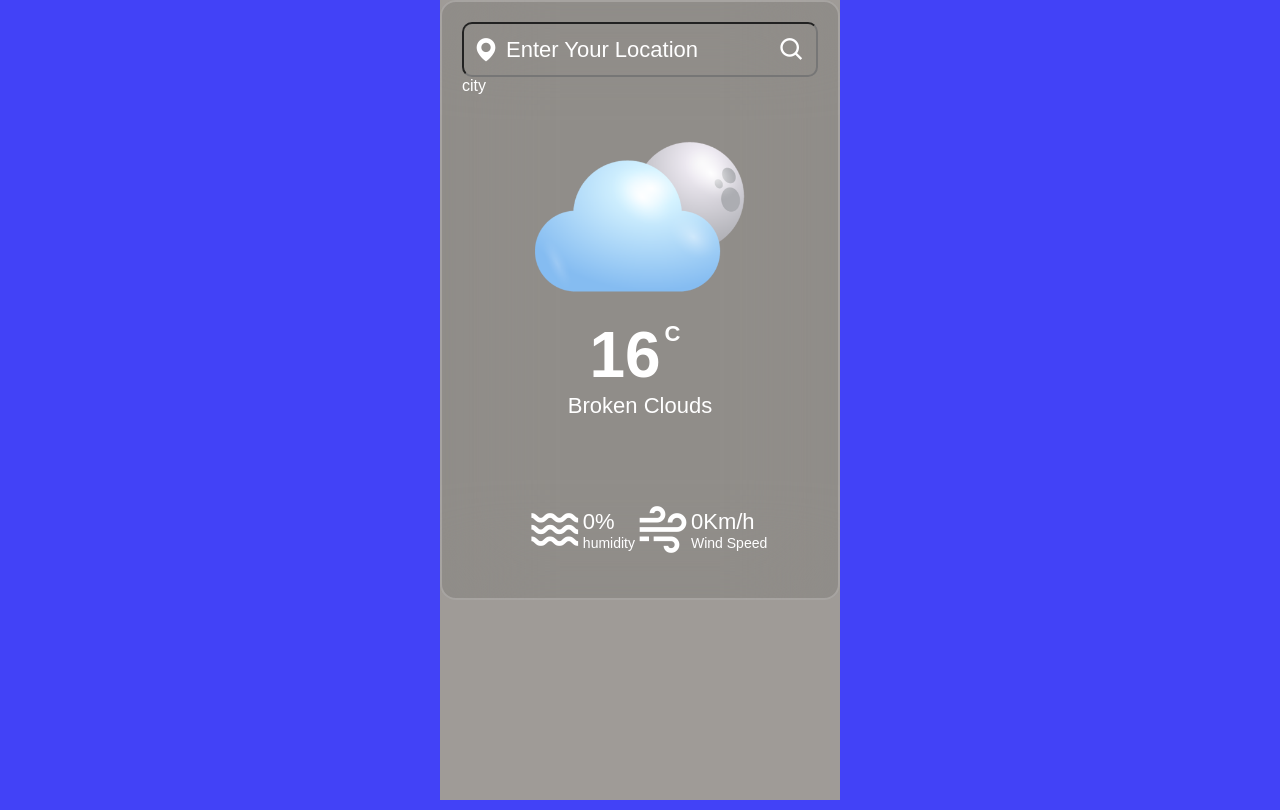
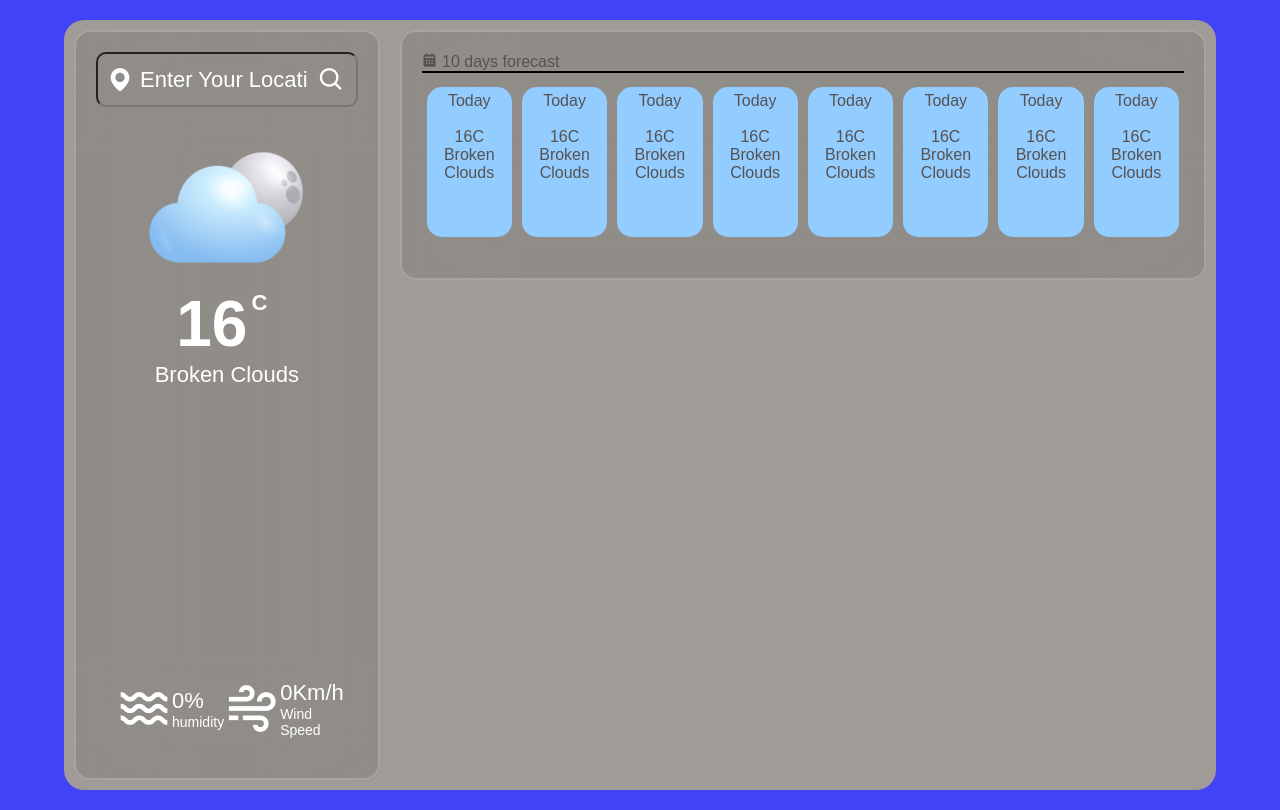
Before and after one commit to irfanseptian009/weather-js, a plain HTML site: page index.html in a window 1280 px wide. Drawn offline with nearby package versions, Linux system fonts and the light colour scheme.

Commit message:
add new forecast

```diff
--- a/assets/css/style.css
+++ b/assets/css/style.css
@@ -15,18 +15,25 @@ body {
 
 .all-container {
   background-color: rgb(159, 155, 151);
+  display: flex;
+  margin: 20px;
+  border-radius: 20px;
+  width: 90%;
+  height: 90%;
 }
 
+/* container-1 */
 .container-1 {
   position: relative;
-  width: 400px;
-  height: 600px;
+  width: 500px;
+  height: 750px;
   background: rgba(22, 22, 22, 0.1);
   backdrop-filter: blur(50px);
   border: 2px solid rgba(255, 255, 255, 0.2);
   border-radius: 16px;
   padding: 20px;
   color: #fff;
+  margin: 10px;
 }
 
 .search-box {
@@ -140,3 +147,37 @@ body {
   font-size: 14px;
   font-weight: 500;
 }
+
+/* container-2 10 days forecast */
+
+.container-2 {
+  position: relative;
+  width: 70%;
+  height: 250px;
+  background: rgba(22, 22, 22, 0.1);
+  backdrop-filter: blur(50px);
+  border: 2px solid rgba(255, 255, 255, 0.2);
+  border-radius: 16px;
+  padding: 20px;
+  color: rgb(86, 82, 82);
+  margin: 10px;
+}
+
+.all-box {
+  border-top: 2px rgb(4, 0, 0) solid;
+  height: 180px;
+  display: flex;
+  align-items: center;
+  justify-content: center;
+}
+
+.forecast {
+  background-color: rgb(147, 204, 255);
+  justify-content: center;
+  padding: 5px;
+  margin: 5px;
+  height: 150px;
+  width: 100px;
+  border-radius: 15px;
+  text-align: center;
+}
--- a/index.html
+++ b/index.html
@@ -15,7 +15,7 @@
           <input type="text" placeholder="enter your location" />
           <button class="bx bx-search"></button>
         </div>
-        <p class="city-hide">city</p>
+        <p class="city-hide"></p>
 
         <div class="weather-box">
           <div class="box">
@@ -49,6 +49,94 @@
           </div>
         </div>
       </div>
+      <div class="container-2">
+        <p>
+          <i class="bx bxs-calendar"></i>
+          10 days forecast
+        </p>
+        <div class="all-box">
+          <div class="forecast">
+            <div class="info-forecast">
+              <div class="forecast-weather">
+                <p class="day-weather">Today</p>
+                <img src="" alt="" />
+                <p class="temperature">16<span>C</span></p>
+                <p class="decription">Broken Clouds</p>
+              </div>
+            </div>
+          </div>
+          <div class="forecast">
+            <div class="info-forecast">
+              <div class="forecast-weather">
+                <p class="day-weather">Today</p>
+                <img src="" alt="" />
+                <p class="temperature">16<span>C</span></p>
+                <p class="decription">Broken Clouds</p>
+              </div>
+            </div>
+          </div>
+          <div class="forecast">
+            <div class="info-forecast">
+              <div class="forecast-weather">
+                <p class="day-weather">Today</p>
+                <img src="" alt="" />
+                <p class="temperature">16<span>C</span></p>
+                <p class="decription">Broken Clouds</p>
+              </div>
+            </div>
+          </div>
+          <div class="forecast">
+            <div class="info-forecast">
+              <div class="forecast-weather">
+                <p class="day-weather">Today</p>
+                <img src="" alt="" />
+                <p class="temperature">16<span>C</span></p>
+                <p class="decription">Broken Clouds</p>
+              </div>
+            </div>
+          </div>
+          <div class="forecast">
+            <div class="info-forecast">
+              <div class="forecast-weather">
+                <p class="day-weather">Today</p>
+                <img src="" alt="" />
+                <p class="temperature">16<span>C</span></p>
+                <p class="decription">Broken Clouds</p>
+              </div>
+            </div>
+          </div>
+          <div class="forecast">
+            <div class="info-forecast">
+              <div class="forecast-weather">
+                <p class="day-weather">Today</p>
+                <img src="" alt="" />
+                <p class="temperature">16<span>C</span></p>
+                <p class="decription">Broken Clouds</p>
+              </div>
+            </div>
+          </div>
+          <div class="forecast">
+            <div class="info-forecast">
+              <div class="forecast-weather">
+                <p class="day-weather">Today</p>
+                <img src="" alt="" />
+                <p class="temperature">16<span>C</span></p>
+                <p class="decription">Broken Clouds</p>
+              </div>
+            </div>
+          </div>
+          <div class="forecast">
+            <div class="info-forecast">
+              <div class="forecast-weather">
+                <p class="day-weather">Today</p>
+                <img src="" alt="" />
+                <p class="temperature">16<span>C</span></p>
+                <p class="decription">Broken Clouds</p>
+              </div>
+            </div>
+          </div>
+        </div>
+      </div>
     </div>
     <script src="/Assets/js/script.js"></script>
   </body>
```
